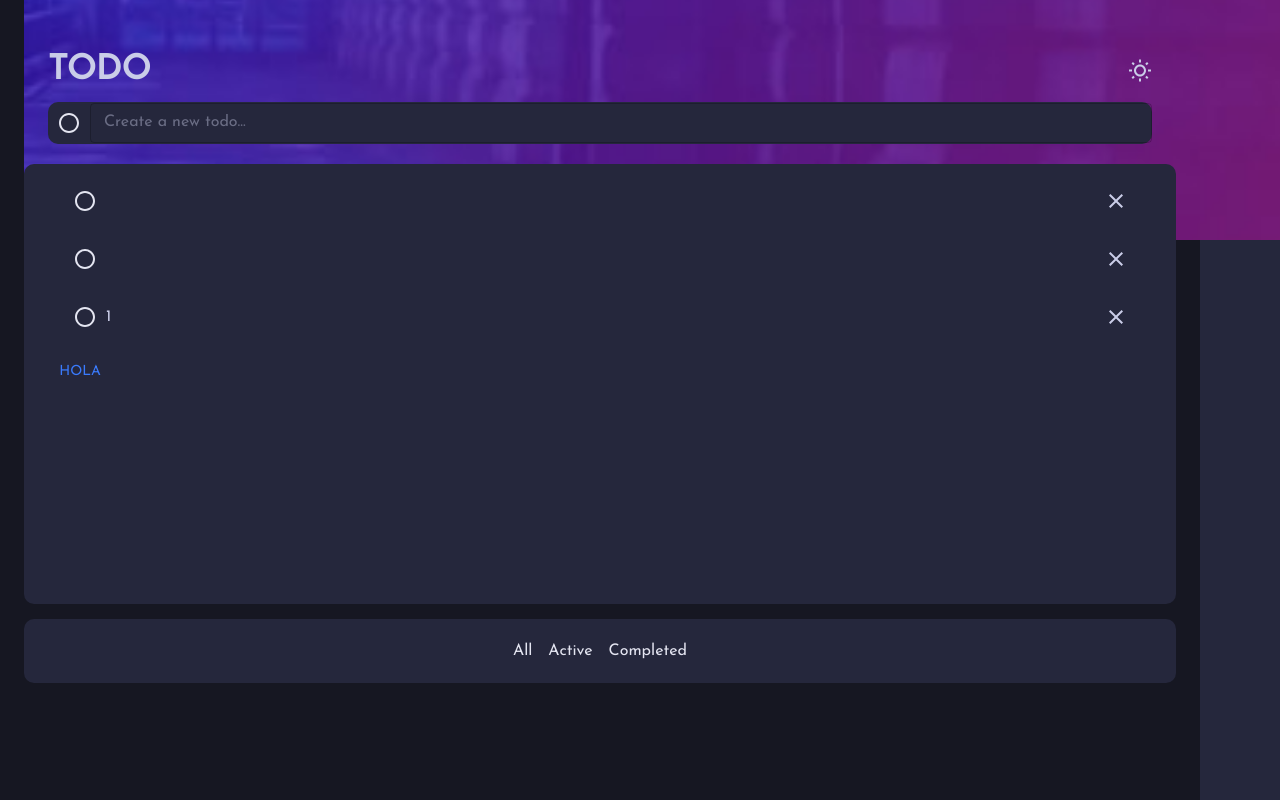
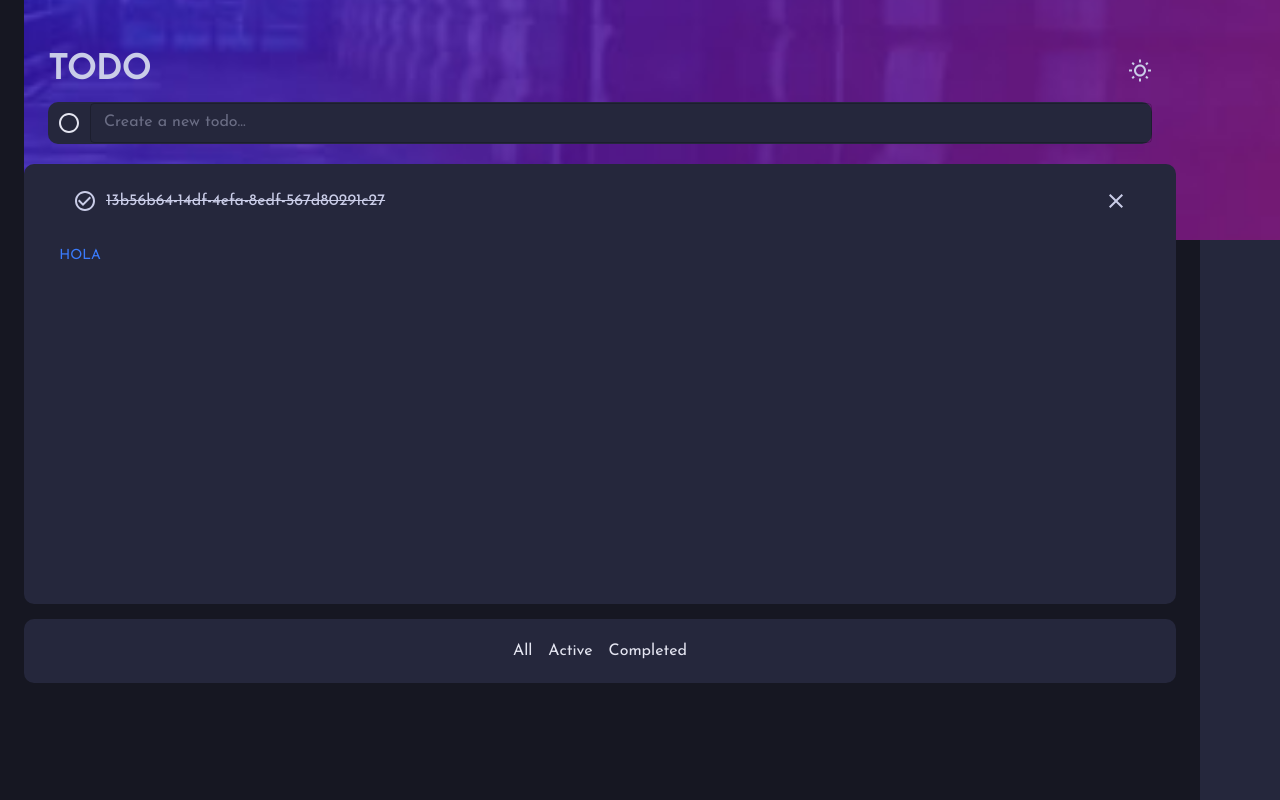
Before and after one commit to Alex-Maldonado-Soto/todolist, a React (Vite) app: page / in a window 1280 px wide. Both pictures are taken after a click on the button "HOLA". Shown: the top 800 px of the page. Built offline with nearby package versions, Linux system fonts and the light colour scheme.

Commit message:
feat(todos): :construction: Añadi una nueva libreria llamada uuidv4 que sirve para crear id unicos, y añadi las funciones necesarias para eliminar, identificar y tachar todos

```diff
--- a/package.json
+++ b/package.json
@@ -16,7 +16,8 @@
     "@mui/icons-material": "^5.15.1",
     "@mui/material": "^5.15.1",
     "react": "^18.2.0",
-    "react-dom": "^18.2.0"
+    "react-dom": "^18.2.0",
+    "uuidv4": "^6.2.13"
   },
   "devDependencies": {
     "@types/react": "^18.2.43",
--- a/src/assets/componentes/Todos.jsx
+++ b/src/assets/componentes/Todos.jsx
@@ -2,7 +2,6 @@ import {
   Button,
   Checkbox,
   Container,
-  Divider,
   IconButton,
   List,
   ListItem,
@@ -13,26 +12,53 @@ import { Theme } from "../Theme";
 import Brightness1OutlinedIcon from "@mui/icons-material/Brightness1Outlined";
 import CheckCircleOutlineIcon from "@mui/icons-material/CheckCircleOutline";
 import CloseIcon from "@mui/icons-material/Close";
+import { v4 as uuidv4 } from "uuid";
 
 export default function Todos() {
-  const [todos, setTodos] = React.useState(["hola", "chau"]);
-  const [check, setCheck] = React.useState([true, false]);
+  const [todos, setTodos] = React.useState([]);
+  const [check, setCheck] = React.useState([]);
 
   const handleAddTodos = () => {
-    const newTodos = {
-      Name: Math.random(),
-      id: todos.length - 1,
+    const newTodo = {
+      name: Math.random(),
+      id: uuidv4(),
+      check: true,
     };
-    setTodos([...todos, newTodos]);
-    setCheck([...check, false]);
+    const newCheck = {
+      id : newTodo.id,
+      value: false
+    }
+    setTodos([...todos, newTodo]);
+    setCheck([...check, newCheck]);
+  };
+  ///////uuidv4 es una libreria que genera un id aleatorio
+  //////newTodos lo que hace es crear un objeto con propiedades
+  //////Luego setTodos selecciona todos los todos ya existentes y agrega el nuevo objeto con los valores correspondientes
+
+  const deleteTodos = (id) => {
+    const newTodos = todos.filter((todo) => todo.id !== id);
+    setTodos(newTodos);
   };
 
-  function checkBox(id, checked) {
-    console.log(id, checked);
+  ////Lo que hace es filtrar todos los todos que no coincidan con el id y crea todos menos el que coincida
+
+  const handleCheck = (id) => {
+    const newTodos = todos.map((todo) => {
+      if (todo.id === id) {
+        return {
+          ...todo,
+          check: !todo.check,
+        };
+      }
+      return todo;
+    });
+    setTodos(newTodos);
   }
+//////Lo que hace es cambiar el valor de check del todo que coincida con el id y vuelve a crear todos
 
   const listTodos = todos.map((todo) => (
     <ListItem
+      key={todo.id}
       sx={{
         display: "flex",
         justifyContent: "space-between",
@@ -41,21 +67,18 @@ export default function Todos() {
     >
       <Checkbox
         color="secondary"
-        checked={check[todo.id]}
-        onChange={(e) => {
-          setCheck([
-            ...check.slice(0, todo.id),
-            e.target.checked,
-            ...check.slice(todo.id + 1),
-          ]);
-
-          console.log(e.target.checked, todo.id);
+        checked={todo.check}
+        onChange={() => {
+          handleCheck(todo.id);
         }}
         icon={<Brightness1OutlinedIcon />}
         checkedIcon={<CheckCircleOutlineIcon />}
       />
-      <ListItemText primary={todo.id} />
-      <IconButton color="secondary">
+      <ListItemText
+        primary={todo.id}
+        sx={{ textDecoration: todo.check ? "line-through" : "none" }}
+      />
+      <IconButton color="secondary" onClick={() => deleteTodos(todo.id)}>
         <CloseIcon label="clickable" />
       </IconButton>
     </ListItem>
```
Also changed, not shown: 1 other file (tests, documents, lock files or other folders).
